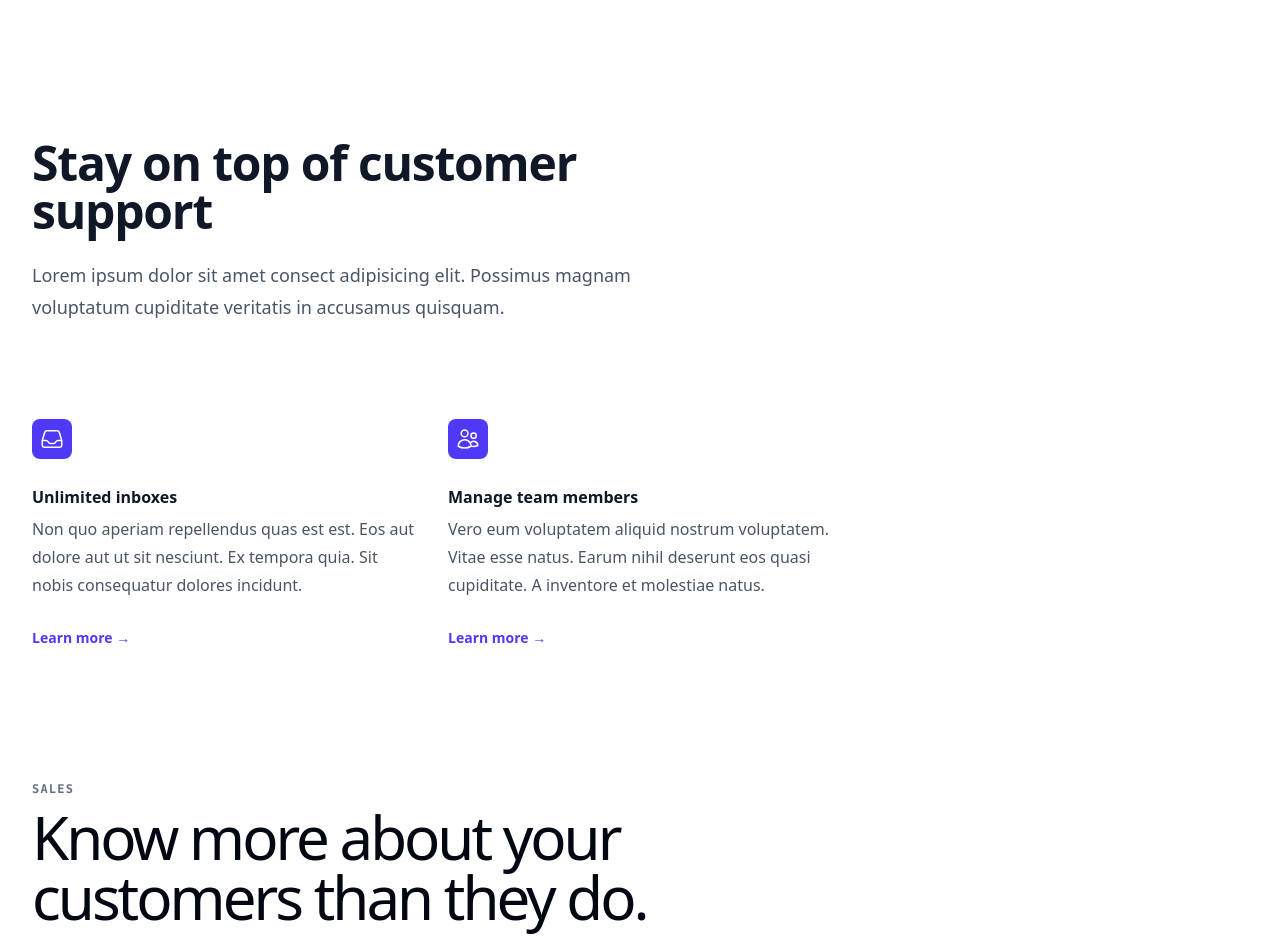
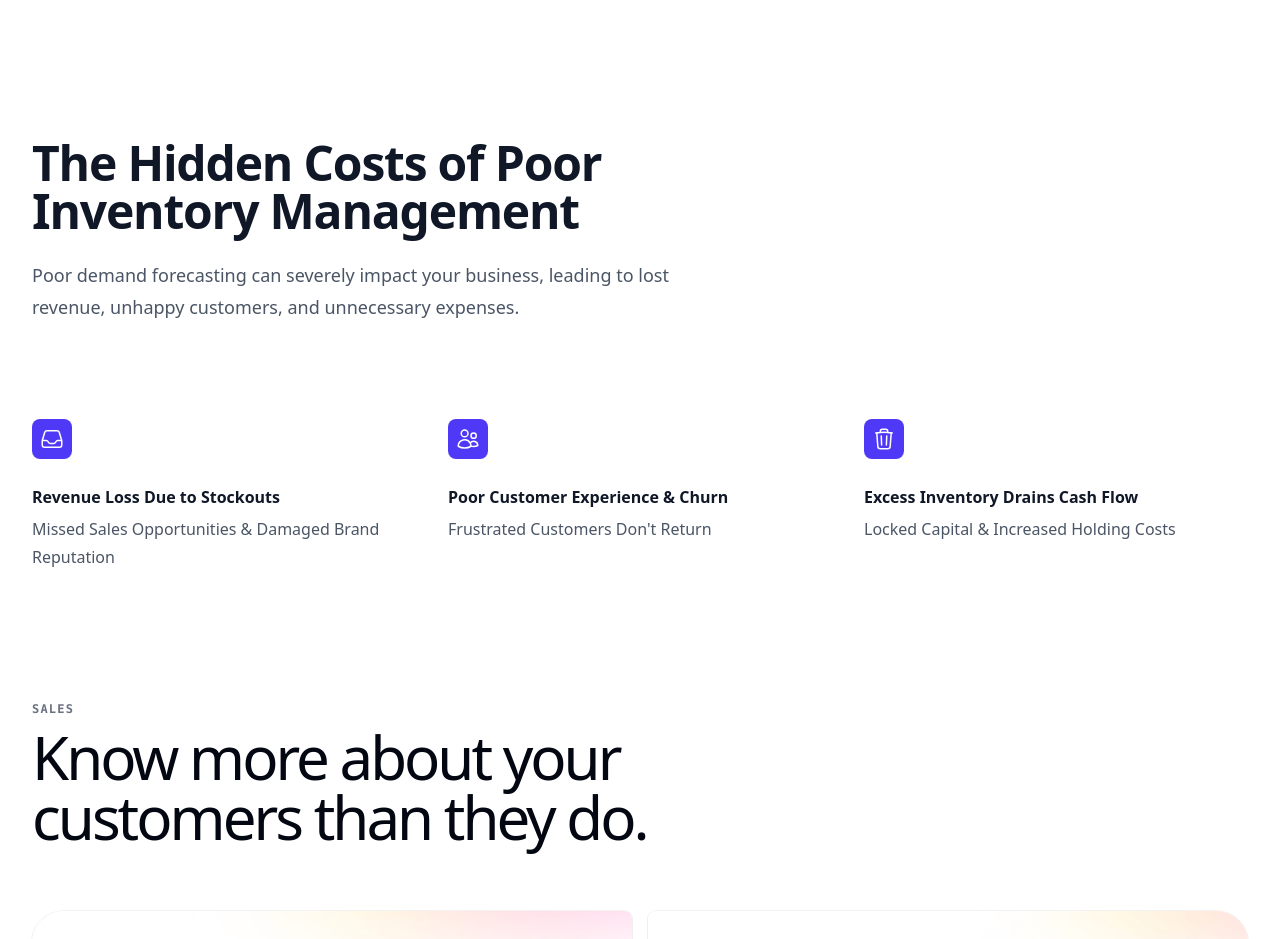
Before and after one commit to SeifMohy/qayed, a Next.js app: page / in a window 1280 px wide. Shown: the part 1000-1939 px from the top of the page. Built offline with nearby package versions, Linux system fonts and the light colour scheme; a web font is replaced by a local one.

Commit message:
section one

```diff
--- a/src/app/page.tsx
+++ b/src/app/page.tsx
@@ -4,17 +4,13 @@ import { Container } from '@/components/container'
 import { Footer } from '@/components/footer'
 import { Gradient } from '@/components/gradient'
 import { Keyboard } from '@/components/keyboard'
-import { Link } from '@/components/link'
 import { LinkedAvatars } from '@/components/linked-avatars'
-import { LogoCloud } from '@/components/logo-cloud'
 import { LogoCluster } from '@/components/logo-cluster'
 import { LogoTimeline } from '@/components/logo-timeline'
 import { Map } from '@/components/map'
 import { Navbar } from '@/components/navbar'
 import { Screenshot } from '@/components/screenshot'
-import { Testimonials } from '@/components/testimonials'
 import { Heading, Subheading } from '@/components/text'
-import { ChevronRightIcon } from '@heroicons/react/16/solid'
 import type { Metadata } from 'next'
 
 export const metadata: Metadata = {
@@ -27,13 +23,14 @@ function Hero() {
     <div className="relative">
       <Gradient className="absolute inset-2 bottom-0 rounded-4xl ring-1 ring-black/5 ring-inset" />
       <Container className="relative">
-        <Navbar/>
+        <Navbar />
         <div className="pt-16 pb-24 sm:pt-24 sm:pb-32 md:pt-32 md:pb-48">
           <h1 className="font-display text-6xl/[0.9] font-medium tracking-tight text-balance text-gray-950 sm:text-8xl/[0.8] md:text-9xl/[0.8]">
-          Increase Sales and Reduce Waste.
+            Increase Sales and Reduce Waste.
           </h1>
           <p className="mt-8 max-w-lg text-xl/7 font-medium text-gray-950/75 sm:text-2xl/8">
-          Optimize your inventory, enhance customer satisfaction, and boost profitability advanced AI solutions.
+            Optimize your inventory, enhance customer satisfaction, and boost
+            profitability advanced AI solutions.
           </p>
           <div className="mt-12 flex flex-col gap-x-6 gap-y-4 sm:flex-row">
             <Button href="#">Contact Us</Button>
@@ -184,26 +181,21 @@ import { InboxIcon, TrashIcon, UsersIcon } from '@heroicons/react/24/outline'
 
 const features = [
   {
-    name: 'Unlimited inboxes',
-    description:
-      'Non quo aperiam repellendus quas est est. Eos aut dolore aut ut sit nesciunt. Ex tempora quia. Sit nobis consequatur dolores incidunt.',
-    href: '#',
+    name: 'Revenue Loss Due to Stockouts',
+    description: 'Missed Sales Opportunities & Damaged Brand Reputation',
     icon: InboxIcon,
   },
   {
-    name: 'Manage team members',
-    description:
-      'Vero eum voluptatem aliquid nostrum voluptatem. Vitae esse natus. Earum nihil deserunt eos quasi cupiditate. A inventore et molestiae natus.',
-    href: '#',
+    name: 'Poor Customer Experience & Churn',
+    description: "Frustrated Customers Don't Return",
     icon: UsersIcon,
   },
-  // {
-  //   name: 'Spam report',
-  //   description:
-  //     'Et quod quaerat dolorem quaerat architecto aliquam accusantium. Ex adipisci et doloremque autem quia quam. Quis eos molestiae at iure impedit.',
-  //   href: '#',
-  //   icon: TrashIcon,
-  // },
+  {
+    name: 'Excess Inventory Drains Cash Flow',
+    description: 'Locked Capital & Increased Holding Costs',
+    href: '#',
+    icon: TrashIcon,
+  },
 ]
 
 export function SectionOne() {
@@ -212,11 +204,11 @@ export function SectionOne() {
       <div className="mx-auto max-w-7xl px-6 lg:px-8">
         <div className="mx-auto max-w-2xl lg:mx-0">
           <h2 className="text-4xl font-semibold tracking-tight text-pretty text-gray-900 sm:text-5xl">
-            Stay on top of customer support
+            The Hidden Costs of Poor Inventory Management{' '}
           </h2>
           <p className="mt-6 text-lg/8 text-gray-600">
-            Lorem ipsum dolor sit amet consect adipisicing elit. Possimus magnam voluptatum cupiditate veritatis in
-            accusamus quisquam.
+            Poor demand forecasting can severely impact your business, leading
+            to lost revenue, unhappy customers, and unnecessary expenses.
           </p>
         </div>
         <div className="mx-auto mt-16 max-w-2xl sm:mt-20 lg:mt-24 lg:max-w-none">
@@ -225,17 +217,20 @@ export function SectionOne() {
               <div key={feature.name} className="flex flex-col">
                 <dt className="text-base/7 font-semibold text-gray-900">
                   <div className="mb-6 flex size-10 items-center justify-center rounded-lg bg-indigo-600">
-                    <feature.icon aria-hidden="true" className="size-6 text-white" />
+                    <feature.icon
+                      aria-hidden="true"
+                      className="size-6 text-white"
+                    />
                   </div>
                   {feature.name}
                 </dt>
                 <dd className="mt-1 flex flex-auto flex-col text-base/7 text-gray-600">
                   <p className="flex-auto">{feature.description}</p>
-                  <p className="mt-6">
+                  {/* <p className="mt-6">
                     <a href={feature.href} className="text-sm/6 font-semibold text-indigo-600">
                       Learn more <span aria-hidden="true">→</span>
                     </a>
-                  </p>
+                  </p>  */}
                 </dd>
               </div>
             ))}
@@ -255,7 +250,7 @@ export default function Home() {
           <LogoCloud />
         </Container> */}
         <div className="bg-linear-to-b from-white from-50% to-gray-100 py-32">
-          <SectionOne/>
+          <SectionOne />
           {/* <FeatureSection /> */}
           <BentoSection />
         </div>
```
